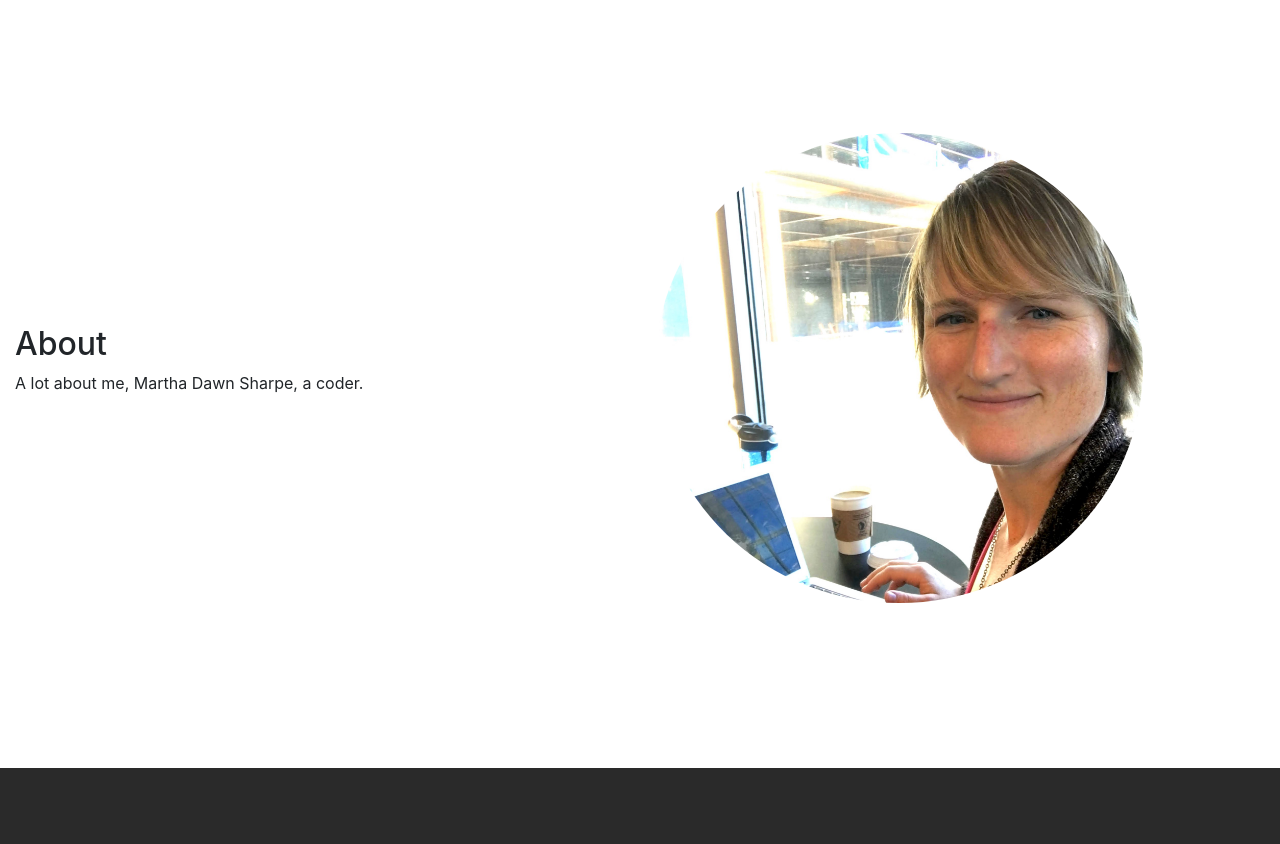
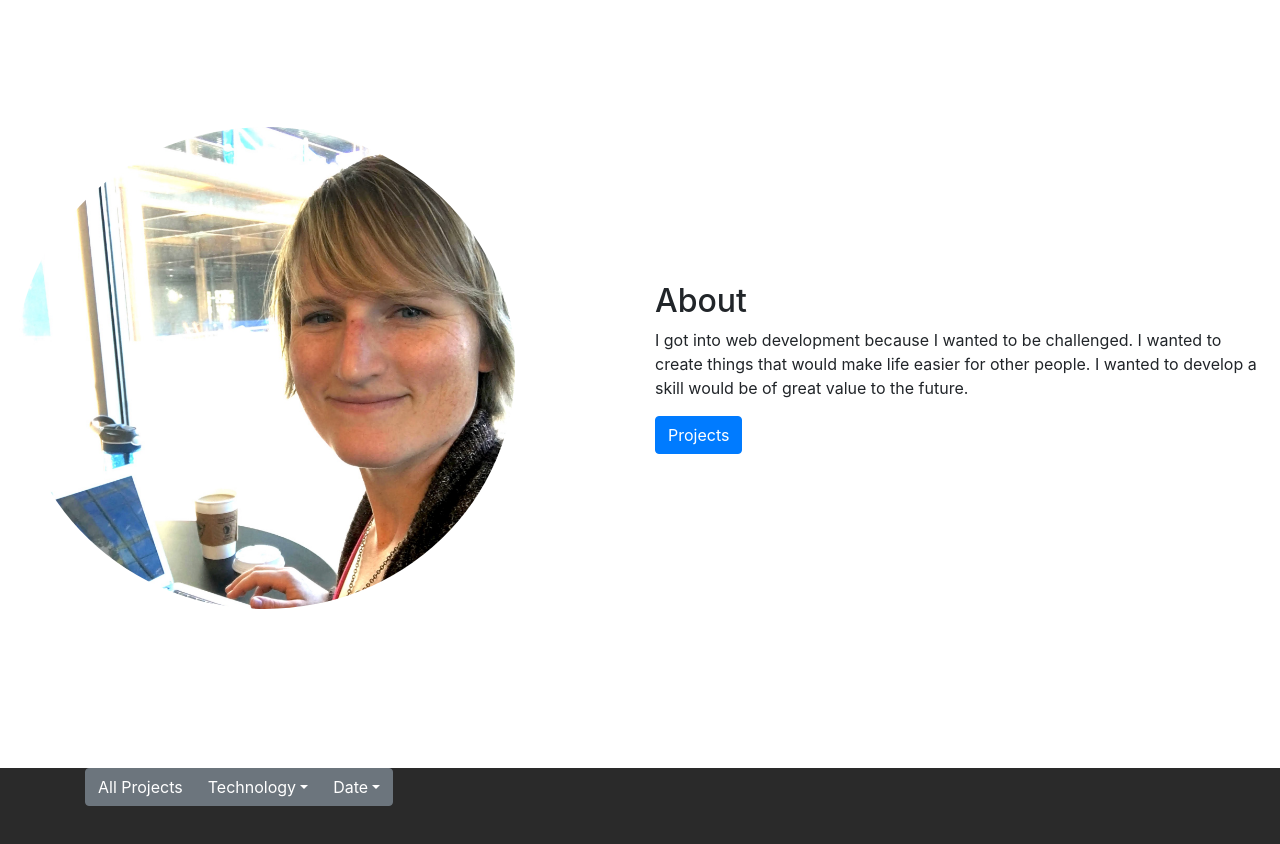
Before and after one commit to marthasharpe/Martha-Sharpe-Codes, a React (Create React App) app: page / in a window 1280 px wide. Shown: the part 920-1764 px from the top of the page. Before the commit the page ends 1688 px from the top, so only its background shows below. Built offline with nearby package versions, Linux system fonts and the light colour scheme.

Commit message:
Sort button group set up

```diff
--- a/src/about/About.css
+++ b/src/about/About.css
@@ -9,6 +9,6 @@
 }
 
 .profile {
-    max-width: 80%;
+    max-width: 500px;
     border-radius: 50%;
 }
--- a/src/about/About.js
+++ b/src/about/About.js
@@ -1,20 +1,25 @@
 import React from 'react';
 import './About.css';
-import { Container, Row, Col } from 'react-bootstrap';
+import { Container, Row, Col, Button } from 'react-bootstrap';
 import pic from '../profile-pic-crop copy.jpg';
 
 const About = () => {
     return (
         <Container id="about" fluid>
-            <Row>
-                <Col>
+            <Row className="justify-content-center">
+                <Col sm="10" md="6" className="align-items-center">
+                    <img src={pic} className="profile" alt="profile"/>
+                </Col>
+                <Col sm="10" md="6" className="justify-content-center">
                     <h2>About</h2>
                     <p>
-                        A lot about me, Martha Dawn Sharpe, a coder.
+                        I got into web development because I wanted to be challenged. I wanted to create things that would make life easier for other people. I wanted to develop a skill would be of great value to the future.
                     </p>
-                </Col>
-                <Col>
-                    <img src={pic} className="profile" alt="profile"/>
+                    <div>
+                        <Button href="#projects" variant="primary">
+                            Projects
+                        </Button>
+                    </div>
                 </Col>
             </Row>
         </Container>
--- a/src/app/App.js
+++ b/src/app/App.js
@@ -3,6 +3,7 @@ import './App.css';
 import Home from './../home/Home.js';
 import About from './../about/About.js';
 import Navigate from './../navbar/Navbar.js';
+import Sort from './../sort/Sort.js';
 
 const App = () => {
   return (
@@ -10,6 +11,7 @@ const App = () => {
       <Home />
       <Navigate />
       <About />
+      <Sort />
     </div>
   );
 }
--- a/src/navbar/Navbar.js
+++ b/src/navbar/Navbar.js
@@ -15,6 +15,8 @@ const Navigate = () => {
     <Nav>
       <Nav.Link href="#linkedin">LinkedIn</Nav.Link>
       <Nav.Link href="#github">GitHub</Nav.Link>
+      <Nav.Link href="#resume">Resume</Nav.Link>
+
     </Nav>
   </Navbar.Collapse>
 </Navbar>
--- /dev/null
+++ b/src/sort/Sort.css
@@ -0,0 +1,3 @@
+.container {
+    height: 100vh;
+}
--- a/src/sort/Sort.js
+++ b/src/sort/Sort.js
@@ -0,0 +1,25 @@
+import React from 'react';
+import './Sort.css';
+import { Container, Dropdown, DropdownButton, Button, ButtonGroup } from 'react-bootstrap';
+
+const Sort = () => {
+    return (
+        <Container id="projects">
+            <ButtonGroup variant="secondary">
+                <Button variant="secondary">All Projects</Button>
+                <DropdownButton  variant="secondary" as={ButtonGroup} title="Technology" id="bg-nested-dropdown">
+                    <Dropdown.Item eventKey="1">React</Dropdown.Item>
+                    <Dropdown.Item eventKey="2">Redux</Dropdown.Item>
+                    <Dropdown.Item eventKey="3">JavaScript</Dropdown.Item>
+                    <Dropdown.Item eventKey="4">HTML/CSS</Dropdown.Item>
+                </DropdownButton>
+                <DropdownButton  variant="secondary" as={ButtonGroup} title="Date" id="bg-nested-dropdown">
+                    <Dropdown.Item eventKey="1">newest - oldest</Dropdown.Item>
+                    <Dropdown.Item eventKey="2">oldest - newest</Dropdown.Item>
+                </DropdownButton>
+            </ButtonGroup>
+        </Container>
+    )
+}
+
+export default Sort;
```
Also changed, not shown: src/carousel/Carousel.css (added).
